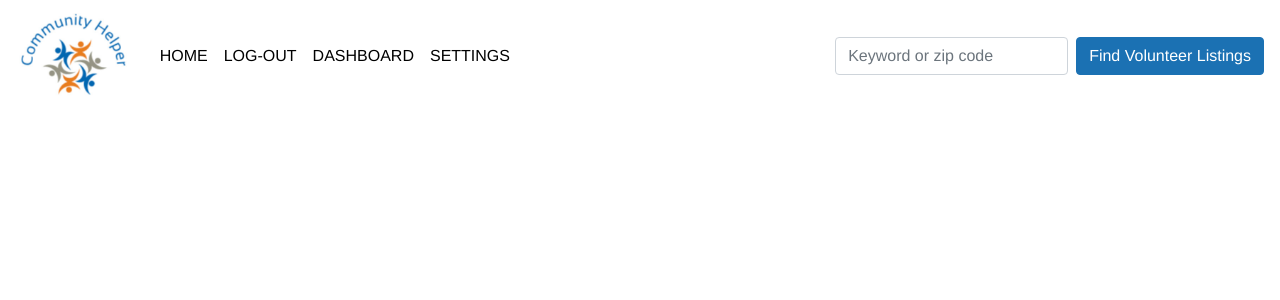
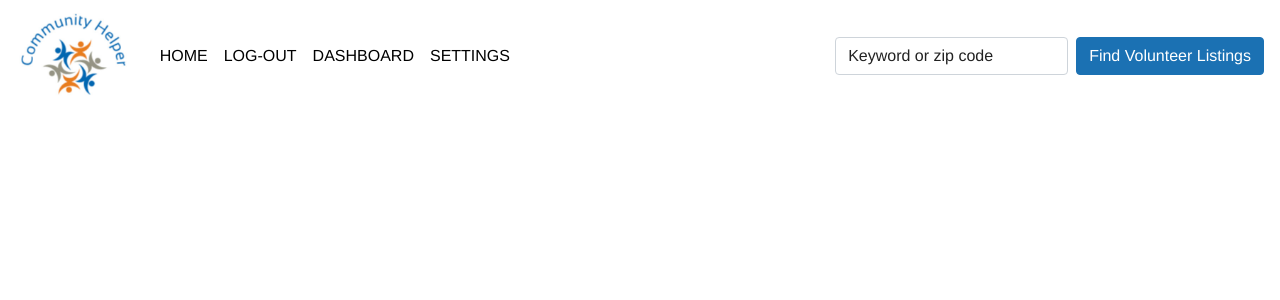
Before and after one commit to fsheremetyeva/capstone, a PHP site: page /Views/header.php in a window 1280 px wide. Shown: the top 300 px of the page. Run offline with PHP 8.4, Linux system fonts and the light colour scheme; some libraries are stand-ins or nearby versions.

Commit message:
Testing automation

```diff
--- a/communityhelper/Assets/css/main.css
+++ b/communityhelper/Assets/css/main.css
@@ -85,7 +85,12 @@ i.fas, i.fa, i.far {
 /*
 Forms
 */
+.form-control::placeholder {
 
+    color: #222;
+    opacity: 1;
+
+}
 .listing-form input{
 	width:100%;
 	padding:10px;
```
